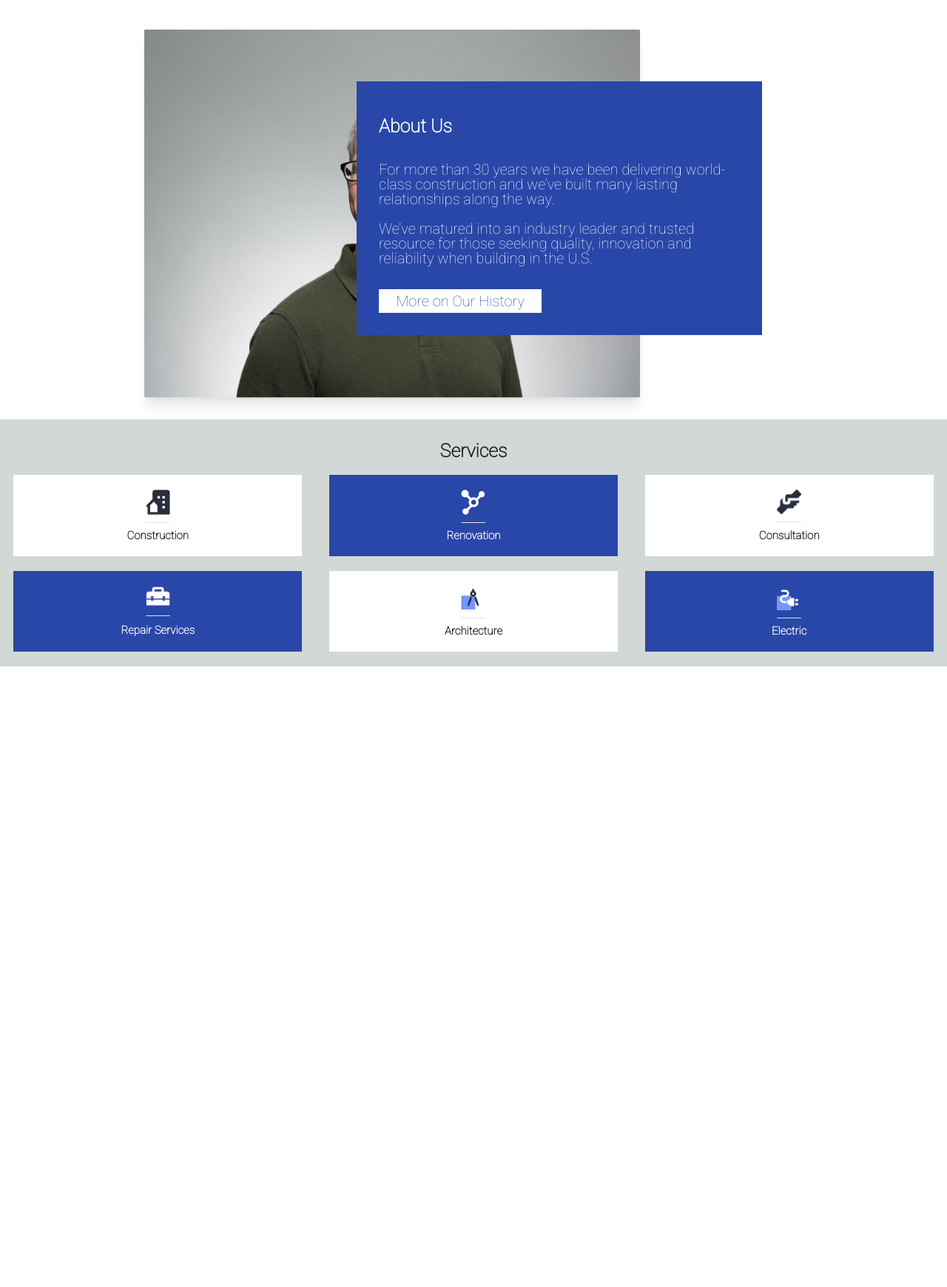
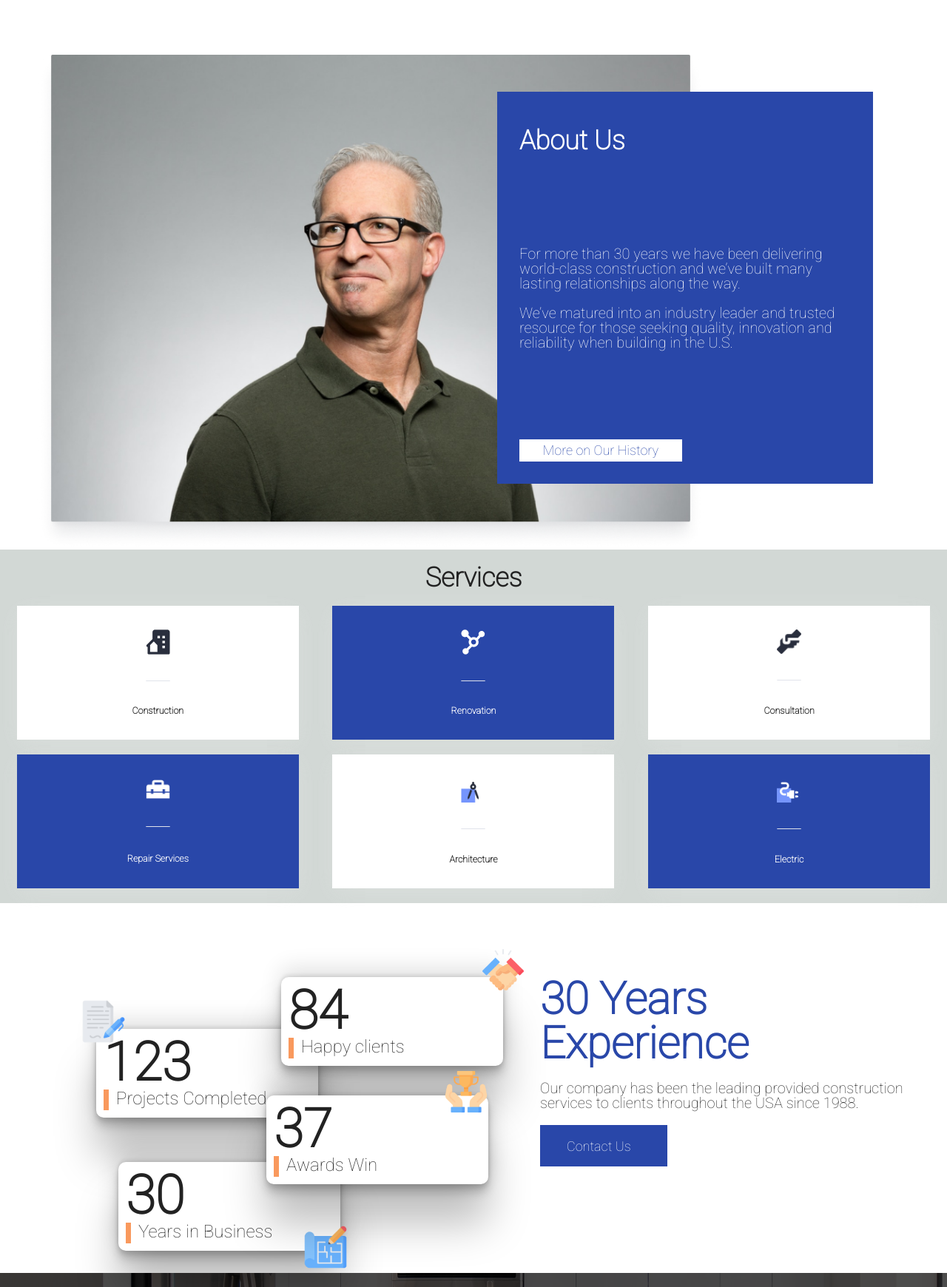
Before and after one commit to tofiqdadash/landing-page, a plain HTML site: page index.html in a window 1280 px wide. Shown: the part 1060-2800 px from the top of the page at 74% size. Before the commit the page ends 1961 px from the top, so only its background shows below. Drawn offline with Linux system fonts and the light colour scheme.

Commit message:
new sections added

```diff
--- a/index.html
+++ b/index.html
@@ -46,9 +46,9 @@
                 <h4>Back</h4>
             </a>
             <a href="#" id="next-button">
+                <h4>Next</h4>
                 <img src="./assets/nextclick.png" alt="next click">
-                <h4>Next</h4>
-            </a>
+           </a>
         </div>
         </div>
    </header>
@@ -128,5 +128,62 @@
            </div>
        </div>
    </section>
+
+   <!--Experience-->
+   <section class="experience">
+       <div class="statistics-side">
+           <div class="statistics-cards">
+               <div class="stat-card client-card">
+                   <h2>84</h2>
+                   <div class="stat-line">
+                    <img src="./assets/orangeline.png" alt="orange line">
+                    <p>Happy clients</p>
+                   </div>
+                   <img src="./assets/clients.png" alt="client icon" id="client-icon">
+               </div>
+
+               <div class="stat-card project-card">
+                <h2>123</h2>
+                <div class="stat-line">
+                 <img src="./assets/orangeline.png" alt="orange line">
+                 <p>Projects Completed</p>
+                </div>
+                <img src="./assets/projects.png" alt="project icon" id="project-icon">
+            </div>
+
+            <div class="stat-card award-card">
+                <h2>37</h2>
+                <div class="stat-line">
+                 <img src="./assets/orangeline.png" alt="orange line">
+                 <p>Awards Win</p>
+                </div>
+                <img src="./assets/award.png" alt="award icon" id="award-icon">
+            </div>
+
+            <div class="stat-card business-card">
+                <h2>30</h2>
+                <div class="stat-line">
+                 <img src="./assets/orangeline.png" alt="orange line">
+                 <p>Years in Business</p>
+                </div>
+                <img src="./assets/yearsinbusiness.png" alt="business icon" id="business-icon">
+            </div>
+           </div>
+       </div>
+       <div class="info-side">
+           <h3>30 Years <br> Experience</h3>
+           <p>Our company has been the leading provided construction services to clients throughout the USA since 1988.</p>
+            <a href="#">Contact Us</a>
+        </div>
+   </section>
+
+   <!--Free Consultation-->
+   <section class="free-consultation">
+       <div class="left-side">
+        <h3>Free consultation with exceptional quality</h3>
+        <p>Just one call away: <a href="#">+84 1102 2703</a></p>
+       </div>
+       <a href="#" id="get-your-consultation">Get your consultation</a>
+   </section>
 </body>
 </html>
--- a/reset.css
+++ b/reset.css
@@ -19,7 +19,7 @@ time, mark, audio, video {
   margin: 0;
 	padding: 0;
 	border: 0;
-	font-size: 100%;
+	font-size: 62.5%;
     font-family: 'Roboto', sans-serif;
 	vertical-align: baseline;
 }
--- a/style.css
+++ b/style.css
@@ -11,7 +11,8 @@
 }
 
 .main-header h1{
-    font-size: 5.8rem;
+    font-size: 7.2rem;
+    font-weight: 600;
     padding-left: 5rem;
 }
 
@@ -21,7 +22,7 @@ nav{
     padding: 2rem 5rem;
     background-color: #FFFFFF;
     position: fixed;
-    z-index: 99;
+    z-index: 100;
     top: 0;
     right: 0;
     left: 0;
@@ -40,7 +41,7 @@ nav ul a{
     text-decoration: none;
     color: black;
     padding-left: 3.5rem;
-    font-weight: 700;
+    font-weight: 600;
 }
 
 nav ul #contact-us{
@@ -56,7 +57,6 @@ nav ul #contact-us{
     text-align: center;
     width: 416px;
     height: 190px;
-    font-size: 2rem;
     position: absolute;
     bottom: 0;
     right: 0;
@@ -66,7 +66,11 @@ nav ul #contact-us{
 
 .feature-projects h2{
     padding-top: 1.5rem;
-    font-size: 1.5rem;
+    font-size: 2rem;
+}
+
+.feature-projects h3{
+    font-size: 2.4rem;
 }
 
 .back-next-buttons{
@@ -76,10 +80,18 @@ nav ul #contact-us{
 }
 
 .back-next-buttons a{
+    display: flex;
+    justify-content: center;
     text-decoration: none;
     color: #FFFFFF;
     background-color: #292E3D;
-    width: 49.8%;
+    width: 40%;
+    font-size: 2rem;
+    padding : 0.8em 1em;
+}
+
+.back-next-buttons a img{
+    width: 20px;
 }
 
 /* our reputation */
@@ -90,25 +102,32 @@ nav ul #contact-us{
 .our-reputation h2{
     margin-bottom: 2rem;
     text-align: center;
-    font-size: 3rem;
+    font-size: 3.6rem;
 }
 
 .card-container{
     display: flex;
     justify-content: space-evenly;
     align-items: center;
+    flex-wrap: wrap;
 }
 
 .card{
     width:292px;
-    font-size: 1.5rem;
     color: black;
     border: 0.3px solid rgb(175, 170, 170);
     padding: 1rem;
+    margin: 1rem;
     font-weight: 900;
 }
 
-.card p , h3 {
+.card h3{
+    font-size: 2rem;
+    padding-top:1rem;
+}
+
+.card p{
+    font-size: 1.6rem;
     padding-top : 1rem;
 }
 
@@ -119,16 +138,17 @@ nav ul #contact-us{
 
 .about-us img{
     margin-top: 3rem;
-    width: 700px;
-    margin-left:18rem;
+    width: 902px;
+    height: 669px;
+    margin-left:5rem;
 }
 
 .text-side{
     position: absolute;
-    top:100px;
-    right:250px;
-    width: 488px;
-    font-size: 2rem;
+    top:80px;
+    right:100px;
+    width: 448px;
+    height: 470px;
     display: flex;
     flex-direction: column;
     justify-content: space-between;
@@ -138,15 +158,17 @@ nav ul #contact-us{
 }
 
 .text-side h3{
-    font-size: 2.5rem;
+    font-size: 3.6rem;
     padding: 1.8rem 0;
 }
 
 .text-side p{
+    font-size: 2rem;
     padding:1.8rem 0;
 }
 
 .text-side a{
+    font-size: 1.8rem;
     text-align: center;
     text-decoration: none;
     color: #2947A9;
@@ -167,7 +189,7 @@ nav ul #contact-us{
 
 .services h3{
     margin-top: 2rem;
-    font-size: 2.5rem;
+    font-size: 3.6rem;
 }
 
 .services-container{
@@ -178,8 +200,9 @@ nav ul #contact-us{
 }
 
 .service{
-width: 250px;
-font-size: 1.5rem;
+width: 241px;
+height: 141px;
+font-size: 2rem;
 display :flex;
 flex-direction: column;
 justify-content: space-around;
@@ -187,6 +210,7 @@ align-items: center;
 background-color: white;
 margin-top:2rem;
 padding:2rem 7rem;
+box-shadow: rgba(247, 247, 247, 0.2) 0px 7px 29px 0px;
 }
 
 .service img{
@@ -198,3 +222,191 @@ padding:2rem 7rem;
     background-color: #2947A9;
     color:white;
 }
+
+/*Experience section*/
+.experience{
+    display: flex;
+    justify-content: space-around;
+}
+
+.statistics-cards{
+    width: 700px;
+    height: 500px;
+}
+
+.statistics-cards{
+    position: relative;
+}
+
+.stat-card{
+    background-color: #fff;
+    width: 280px;
+    padding:1rem;
+    position: absolute;
+    border-radius: 10px;
+    box-shadow: rgba(0, 0, 0, 0.25) 0px 54px 55px, rgba(0, 0, 0, 0.12) 0px -12px 30px, rgba(0, 0, 0, 0.12) 0px 4px 6px, rgba(0, 0, 0, 0.17) 0px 12px 13px, rgba(0, 0, 0, 0.09) 0px -3px 5px;
+}
+
+.client-card{
+    top:100px;
+    right: 20px;
+    z-index: 99;
+}
+
+.project-card{
+    top:170px;
+    left:130px;
+}
+
+.award-card{
+    top:260px;
+    right: 40px;
+    z-index: 99;
+}
+
+.business-card{
+    top:350px;
+    left:160px;
+}
+
+.stat-card h2{
+    font-size: 7.2rem;
+    font-weight: 600;
+}
+
+.stat-card p{
+    font-size: 2.4rem;
+    margin-left: 1rem;
+}
+
+.stat-line{
+    display: flex;
+}
+
+#client-icon{
+    position: absolute;
+    top: -40px;
+    right: -30px;
+    width: 60px;
+}
+
+#project-icon{
+    position: absolute;
+    top: -40px;
+    left: -20px;
+    width: 60px;
+}
+
+#award-icon{
+    position: absolute;
+    top: -35px;
+    right: 0;
+    width: 60px;
+}
+
+#business-icon{
+    position: absolute;
+    bottom:-25px;
+    right: -10px;
+    width: 60px;
+}
+
+.info-side{
+    display: flex;
+    flex-direction: column;
+    padding-left: 3rem;
+}
+
+.info-side h3{
+    padding-top: 10rem;
+    font-size: 6rem;
+    font-weight: 600;
+    color:#2947A9;
+}
+
+.info-side p{
+    padding-top: 2rem;
+    padding-bottom: 2rem;
+    font-size: 2rem;
+}
+
+.info-side a{
+    font-size: 1.8rem;
+    background-color:#2947A9;
+    padding:1em 2em;
+    text-decoration: none;
+    color: #fff;
+    padding-top: 2rem;
+    width: 100px;
+}
+
+/*Free consultation*/
+.free-consultation{
+    background-image: url(./assets/consultationbackground.png);
+    height: 300px;
+    display: flex;
+    justify-content: space-around;
+    align-items: center;
+    color: white;
+}
+
+.left-side h3{
+    font-size: 3.6rem;
+}
+
+.left-side p{
+    font-size: 2.4rem;
+    padding-top: 2rem;
+}
+
+.left-side a{
+    color:white;
+    font-size: 2.4rem;
+}
+
+#get-your-consultation{
+    color: #FFFFFF;
+    text-decoration: none;
+    font-size: 1.8rem;
+    border: 2px solid white;
+    padding:1em 2em;
+    font-weight: 600;
+}
+
+/* Media queries*/
+@media screen and (max-width : 780px){
+
+    nav{
+        display:none;
+    }
+
+    .main-header h1{
+        text-align: center;
+        background-color: gray;
+        color: #fff;
+        margin-left: 2rem;
+        padding: 1rem 2rem;
+    }
+
+    .card-container{
+        flex-direction: column;
+    }
+
+    .about-us img{
+        display: none;
+    }
+
+    .about-us{
+        display: flex;
+        justify-content: center;
+        align-items: center;
+    }
+
+     .text-side{
+        top: 0px;
+        right: 0px;
+        position: relative;
+        margin-bottom: 3rem;
+    }
+
+}
```
Also changed, not shown: assets/award.png (added), assets/clients.png (added), assets/consultationbackground.png (added), assets/orangeline.png (added), assets/projects.png (added), assets/yearsinbusiness.png (added).
